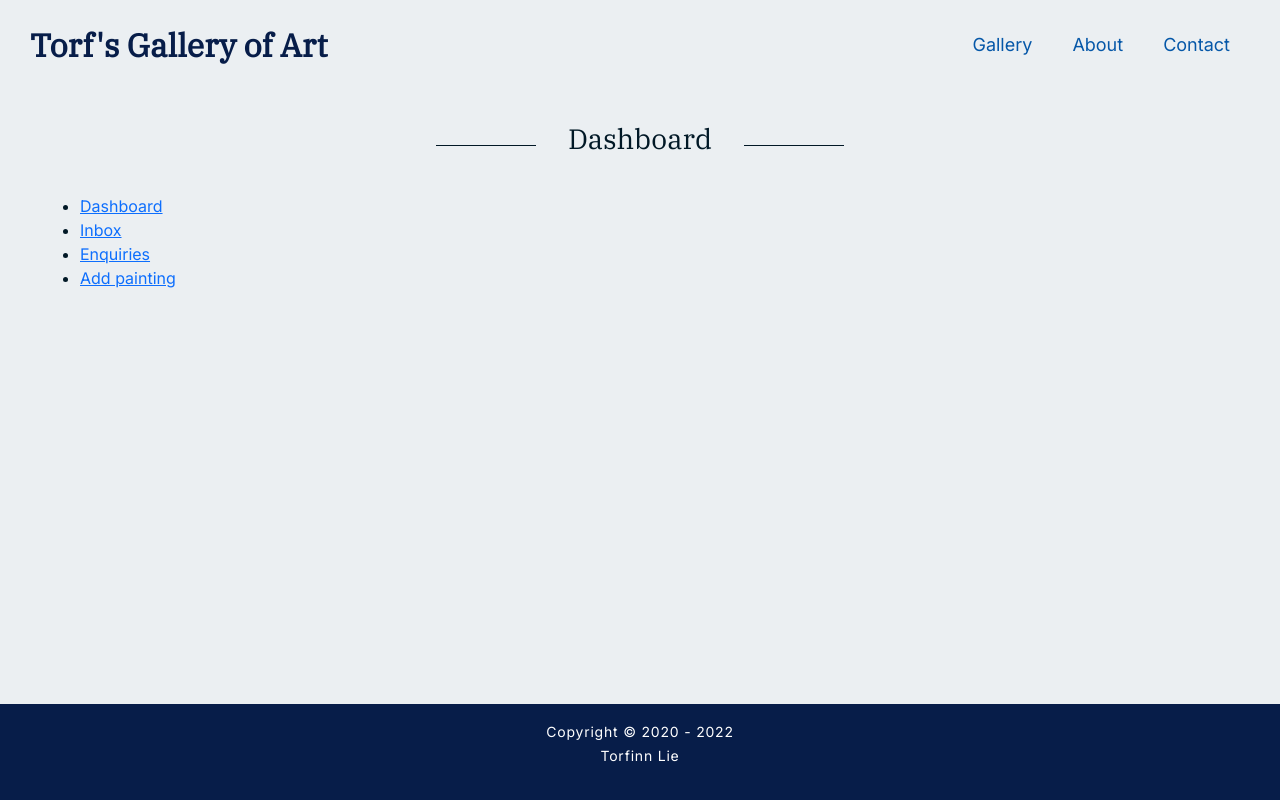
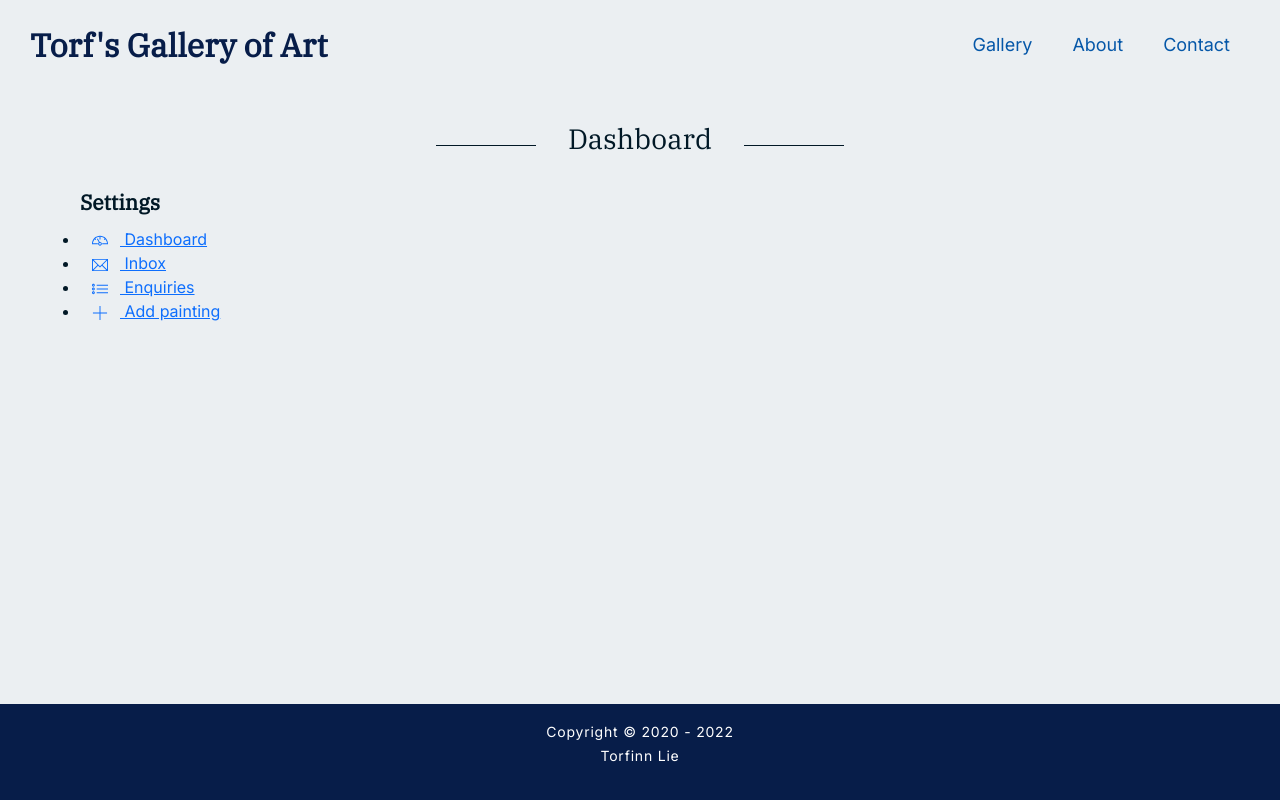
Before and after one commit to lunadragon06/torfs-art-gallery, a React (Create React App) app: page /dashboard in a window 1280 px wide. Built offline with nearby package versions, Linux system fonts and the light colour scheme.

Commit message:
Update Dashboard.js

```diff
--- a/src/components/pages/admin/Dashboard.js
+++ b/src/components/pages/admin/Dashboard.js
@@ -1,3 +1,7 @@
+import { TfiDashboard } from 'react-icons/tfi';
+import { TfiEmail } from 'react-icons/tfi';
+import { TfiList } from 'react-icons/tfi';
+import { TfiPlus } from 'react-icons/tfi';
 import { Link } from "react-router-dom";
 import Heading from "../../layout/typography/Heading";
 import React from 'react';
@@ -7,18 +11,27 @@ function AdminMenu() {
         <>
             <Heading content="Dashboard" />
             <nav className="adminav">
+                <h2 style={{ fontWeight: 'bold', margin: '-.25rem 2rem .75rem 2rem', }}>Settings</h2>
                 <ul className="adminav__inner">
                     <li className="adminav__item">
-                        <Link to="/dashboard">Dashboard</Link>
+                        <Link to="/dashboard" className="adminav_link" id="active">
+                            <TfiDashboard style={{ margin: '0 .75rem 0', }} /> Dashboard
+                        </Link>
                     </li>
-                    <li className="adminav__item">
-                        <Link to="/inbox">Inbox</Link>
+                    <li className="adminav__item" id="sublink">
+                        <Link to="/inbox" className="adminav_link">
+                            <TfiEmail style={{ margin: '0 .75rem 0', }} /> Inbox
+                        </Link>
                     </li>
-                    <li className="adminav__item">
-                        <Link to="/enquiries">Enquiries</Link>
+                    <li className="adminav__item" id="sublink">
+                        <Link to="/enquiries" className="adminav_link">
+                            <TfiList style={{ margin: '0 .75rem 0', }} /> Enquiries
+                        </Link>
                     </li>
-                    <li className="adminav__item">
-                        <Link to="/add">Add painting</Link>
+                    <li className="adminav__item" id="sublink">
+                        <Link to="/add" className="adminav_link">
+                            <TfiPlus style={{ margin: '0 .75rem 0', }} /> Add painting
+                        </Link>
                     </li>
                 </ul>
             </nav>
```
